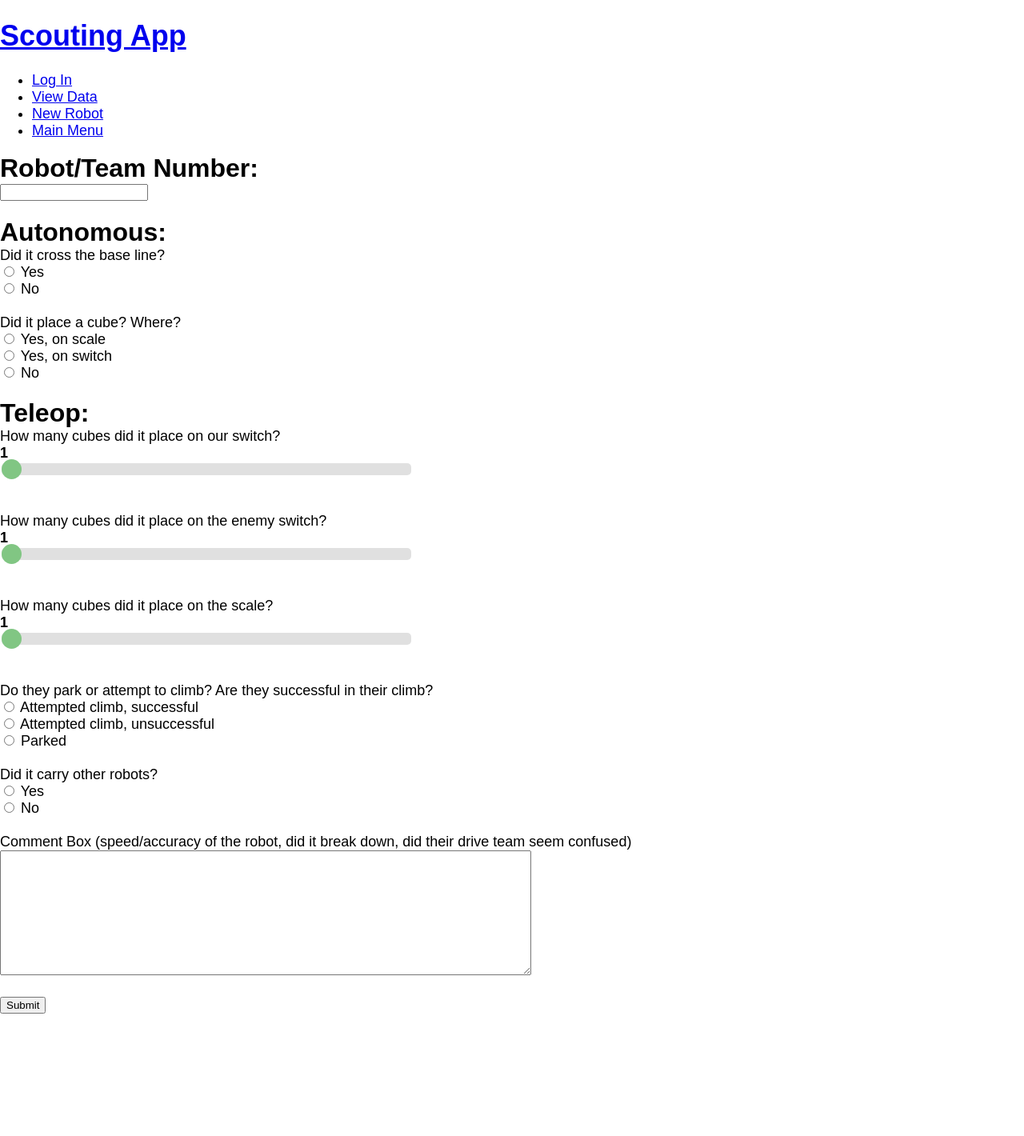
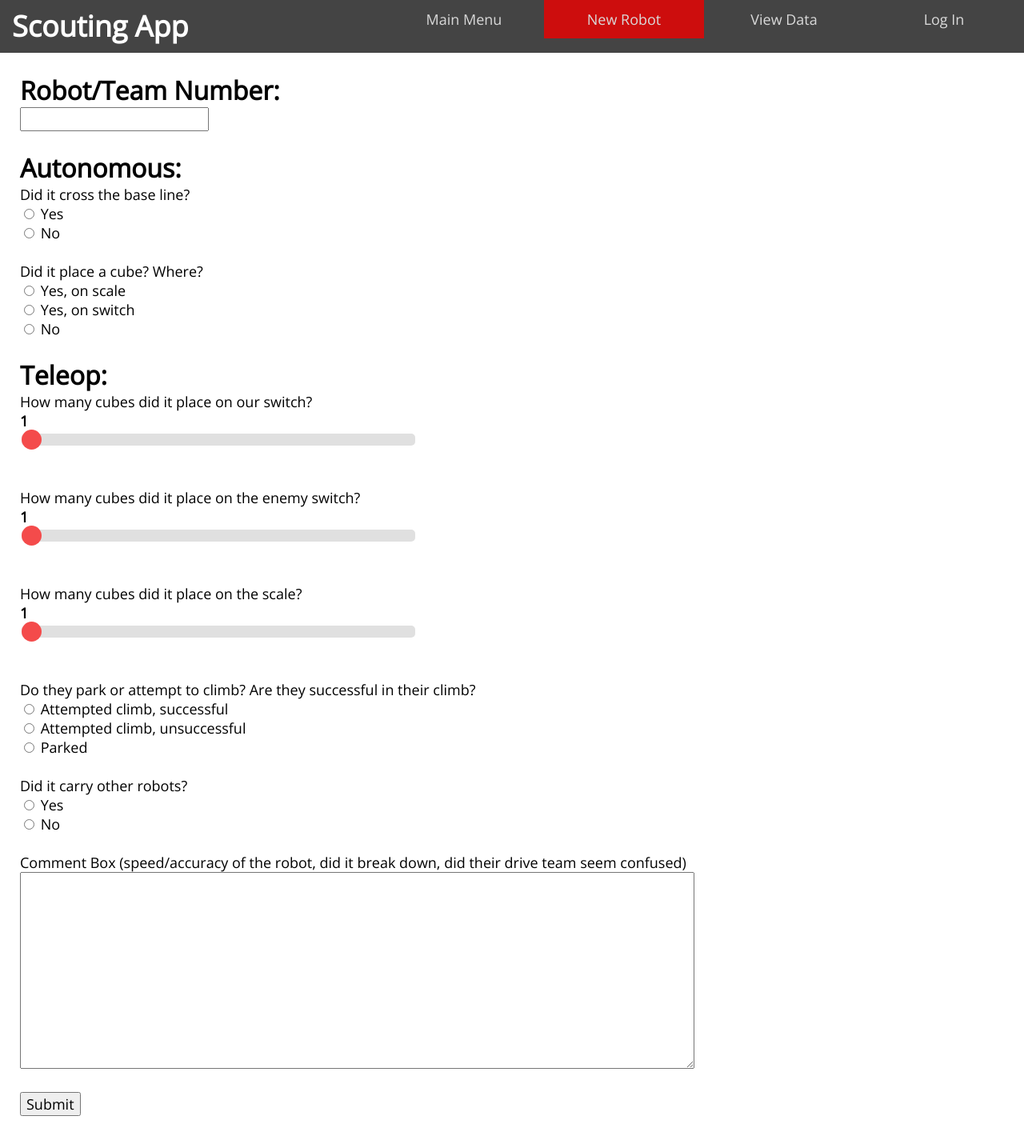
Before and after one commit to FirebirdRobotics/Scouting_App, a PHP site: page /addNewRobot.html in a window 1280 px wide. Shown: the whole page at 80% size. Before the commit the page ends 1267 px from the top, so only its background shows below. Run offline with PHP 8.4, Linux system fonts and the light colour scheme.

Commit message:
Update styles.css

```diff
--- a/Scouting App/WebContent/styles.css
+++ b/Scouting App/WebContent/styles.css
@@ -4,87 +4,93 @@ body{
 	padding: 0;
 	margin: 0;
 	overflow-y: scroll;
-	font-family: Arial;
+	font-family: 'Open Sans', sans-serif;
 	font-size: 18px;
 }
 
-#nav{
-	background-color: #333;
+#navbar{
+	width: 100%;
+	line-height: 100%;
+	overflow: hidden;
+	background-color: #444;
 }
 
-#nav-wrapper{
-	width: 960px;
-	margin: 0 auto;
-	text-align: left;
+#navbar h1{
+	float: left;
 }
 
-#nav ul{
-	list-style-type: none;
+#navbar h1 a{
+	text-decoration: none;
+	color: white;
+	margin-left: 15px;
+}
+
+#navbar ul{
+	list-style: none;
 	padding: 0;
 	margin: 0;
 	postition: relative;
 }
 
-#nav ul li{
+#navbar ul li{
 	display: inline-block;
+	list-style-type: none;
+	width: 200px;
+	opacity: 0.8;
+	float: right;
 }
 
-#nav ul li:hover{
-	background-color: #ff0000;
+#navbar ul li a{
+	text-align: center;
 }
 
-#nav ul li img{
+#navbar ul li:hover{
+	background-color: #e10000;
+	opacity: 1;
+}
+
+#navbar ul li img{
 	vertical-align: middle;
 	padding-left: 5px;
 }
 
-#nav ul li a,visited{
-	color: #e5e5e5;
+#navbar ul li a,visited{
+	color: #ffffff;
 	display: block;
 	padding: 15px;
 	text-decoration: none;
 }
 
-#nav ul li a:hover{
+#navbar ul li a:hover{
 	color: white;
 	text-decoration: none;
 }
 
-#nav ul li a:hover ul{
+#navbar ul li a:hover ul{
 	display: block;
 }
 
-#nav ul ul{
-	display: none;
-	position: absolute;
-	background-color: #333;
-	border: 5px solid #222;
-	border-top: 0;
-	margin-left: -5;
+#navbar ul li a.active{
+	background-color: #f00000;
+	text-decoration: none;
 }
 
-#nav ul ul li{
-	display: block;
-}
-
-#nav ul ul li a, visited {
-	color: #ccc;
-}
-
-#nav ul ul li a: hover{
-	color: #099;
-}
-
-#text_field{
+#survey{
 	padding: 25px;
 }
 
-#text_field input{
-	display: inline-block;
+input{
+	font-size: 18px;
+	font-family: 'Open Sans', sans-serif;
+}
+
+textarea{
+	font-size: 18px;
+	font-family: 'Open Sans', sans-serif;
 }
 
 #google_sheet{
-	border: 0;
+	border: 0px;
 }
 
 .slidecontainer {
@@ -114,7 +120,7 @@ body{
     width: 25px;
     height: 25px;
     border-radius: 50%;
-    background: #4CAF50;
+    background: #f00000;
     cursor: pointer;
 }
 
```
